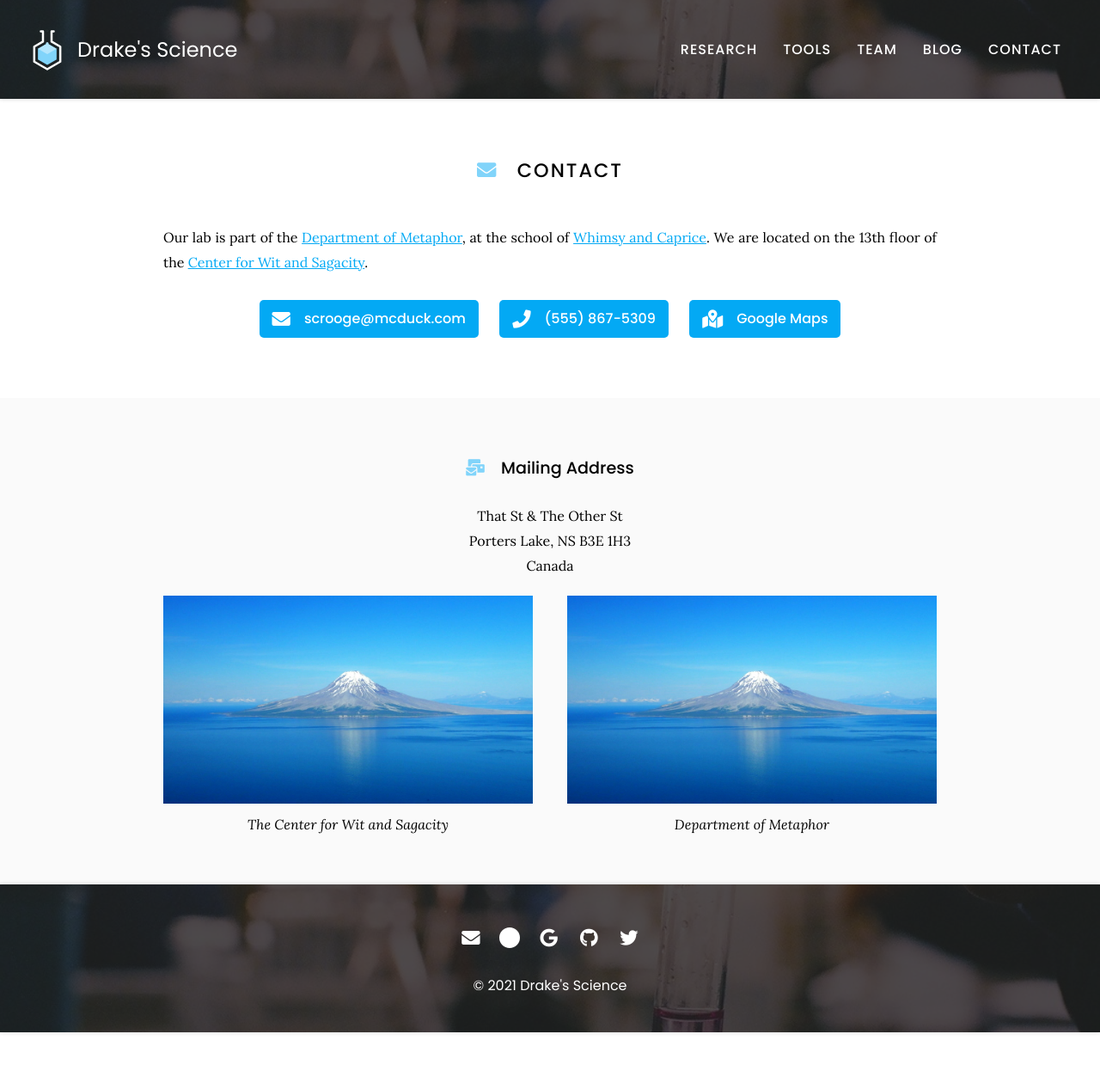
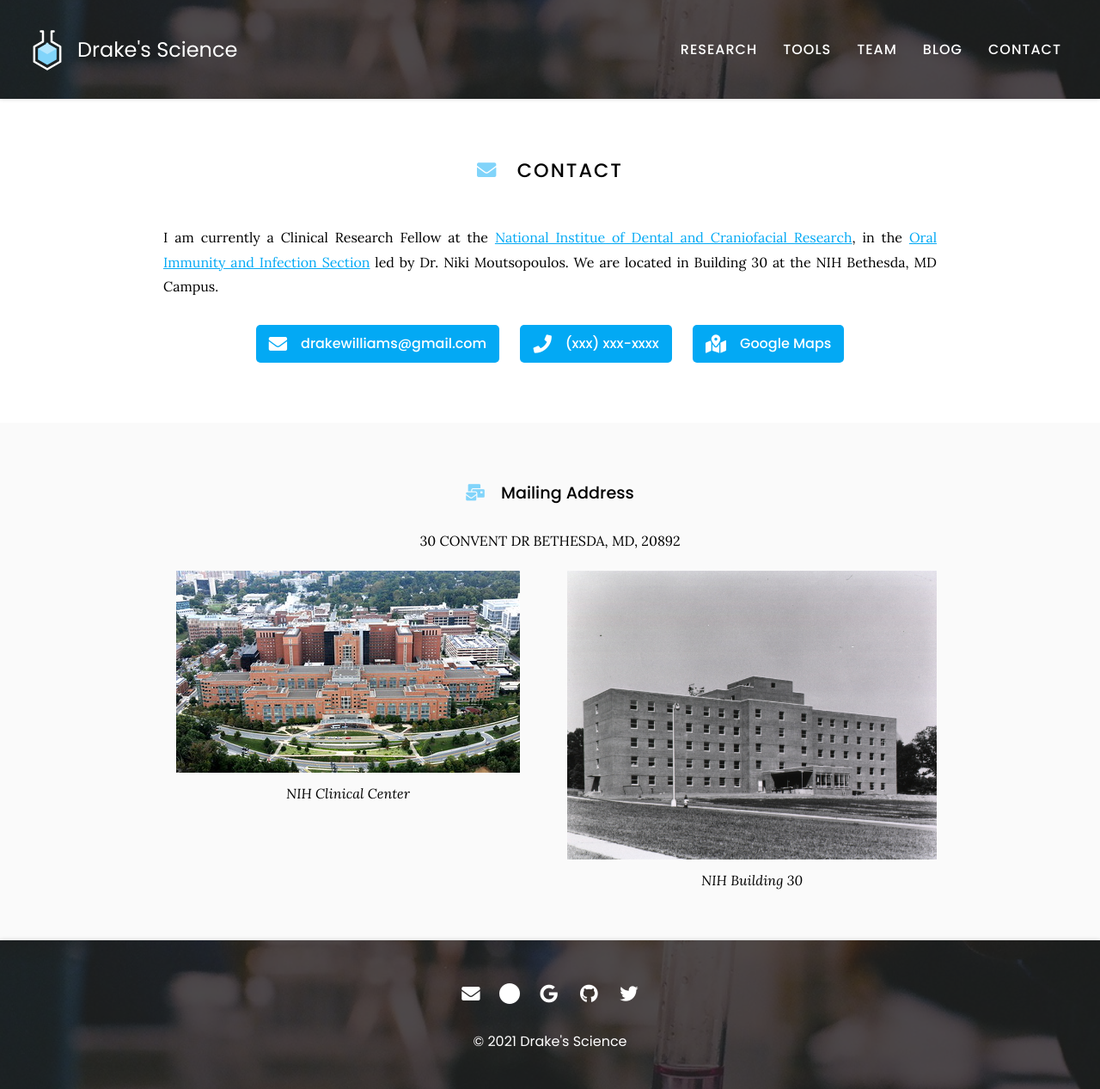
Before and after one commit to williamsdrake/williamsdrake.github.io, a Jekyll site: the page built from contact/index.md, in a window 1280 px wide. Shown: the whole page at 86% size. Built offline with Jekyll 4.4.1, drawn with Linux system fonts in a browser that asks for light colours; nearby versions of some CDN libraries; before the commit the page ends 1201 px from its top, so only the background shows below that.

Commit message:
modify contact page

```diff
--- a/contact/index.md
+++ b/contact/index.md
@@ -7,25 +7,25 @@ nav:
 
 # <i class="fas fa-envelope"></i>Contact
 
-Our lab is part of the [Department of Metaphor](), at the school of [Whimsy and Caprice]().
-We are located on the 13th floor of the [Center for Wit and Sagacity]().
+I am currently a Clinical Research Fellow at the [National Institue of Dental and Craniofacial Research](https://www.nidcr.nih.gov/careers-training/interns-fellows/dentists-physicians/clinical-research-fellowship), in the [Oral Immunity and Infection Section](https://www.nidcr.nih.gov/research/conducted-at-nidcr/intramural-research-labs/oral-immunity-infection-section) led by Dr. Niki Moutsopoulos.
+We are located in Building 30 at the NIH Bethesda, MD Campus.
 
 {%
   include link.html
   type="email"
   icon=""
-  text="scrooge@mcduck.com"
+  text="drakewilliams@gmail.com"
   tooltip=""
-  link="scrooge@mcduck.com"
+  link="drakewilliams@gmail.com"
   style="button"
 %}
 {%
   include link.html
   type="phone"
   icon=""
-  text="(555) 867-5309"
+  text="(xxx) xxx-xxxx"
   tooltip=""
-  link="+1-555-867-5309"
+  link="+1-xxx-xxx-xxxx"
   style="button"
 %}
 {%
@@ -34,7 +34,7 @@ We are located on the 13th floor of the [Center for Wit and Sagacity]().
   icon=""
   text="Google Maps"
   tooltip="Our location on Google Maps for easy navigation"
-  link="https://www.google.com/maps/place/That+St+%26+The+Other+St,+Porters+Lake,+NS+B3E+1H3,+Canada/@44.7389237,-63.3033296,20.78z/data=!4m5!3m4!1s0x4b5a31023bb02565:0xb9505694e83a53d7!8m2!3d44.7389353!4d-63.3030828"
+  link="https://goo.gl/maps/QKfWUtzPS2Kqfpnv9"
   style="button"
 %}
 {:.center}
@@ -43,23 +43,22 @@ We are located on the 13th floor of the [Center for Wit and Sagacity]().
 
 ### <i class="fas fa-mail-bulk"></i>Mailing Address
 
-That St & The Other St
-Porters Lake, NS B3E 1H3
-Canada
+30 CONVENT DR
+BETHESDA, MD, 20892
 {:.center}
 
 {% capture col1 %}
 {%
   include figure.html
-  image="images/photo.jpg"
-  caption="The Center for Wit and Sagacity"
+  image="images/building10.jpg"
+  caption="NIH Clinical Center"
 %}
 {% endcapture %}
 {% capture col2 %}
 {%
   include figure.html
-  image="images/photo.jpg"
-  caption="Department of Metaphor"
+  image="images/building30.jpg"
+  caption="NIH Building 30"
 %}
 {% endcapture %}
 {% include two-col.html col1=col1 col2=col2 %}
```
Also changed, not shown: images/building10.jpg (added), images/building30.jpg (added).
